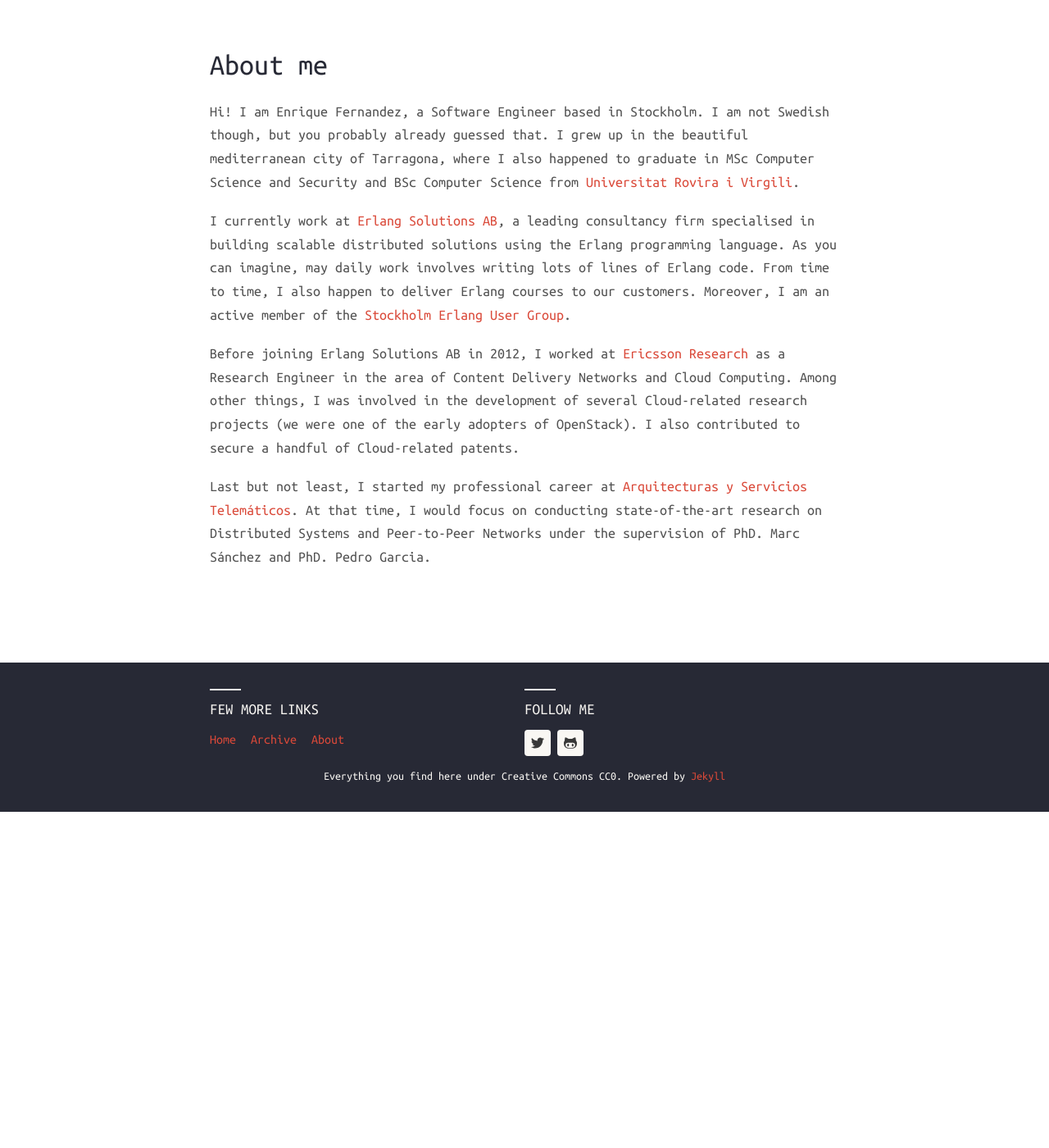
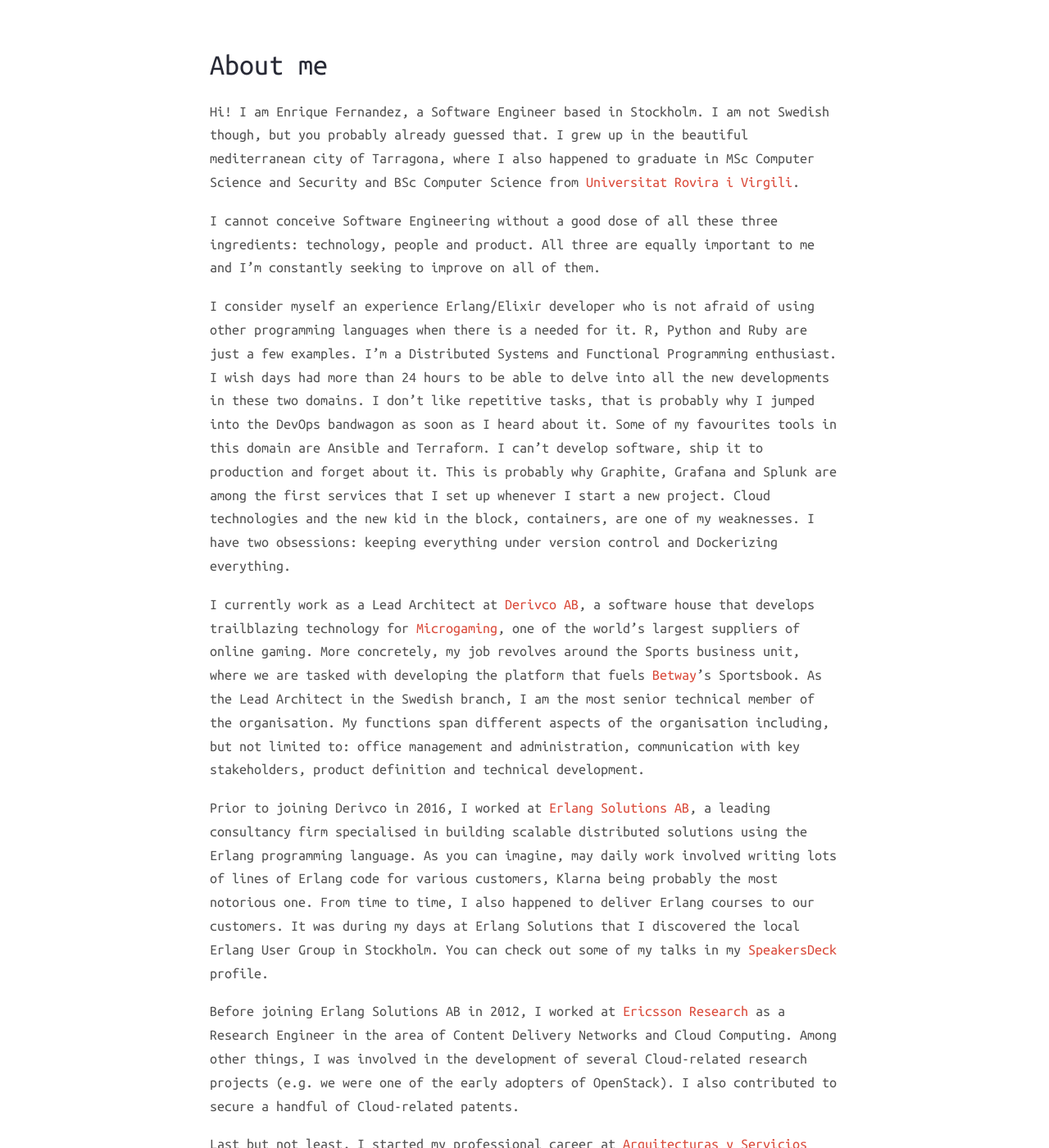
Before and after one commit to efcasado/efcasado.github.io, a Jekyll site: the page built from about.md, in a window 1280 px wide and 1400 px high, scrolled down 209 px. Shown: the whole window at 82% size. Built offline with Jekyll 4.4.1, drawn with Linux system fonts in a browser that asks for light colours; nearby versions of some CDN libraries; before the commit the page ends 1199 px from its top, so only the background shows below that; some of the changed text lies outside the part shown.

Commit message:
Update about.md

```diff
--- a/about.md
+++ b/about.md
@@ -10,28 +10,66 @@
 graduate in MSc Computer Science and Security and BSc Computer
 Science from [Universitat Rovira i Virgili][urv].
 
-I  currently work at [Erlang Solutions AB][esl], a leading consultancy
-firm specialised in building scalable distributed solutions using the
-Erlang programming language. As you can imagine, may daily work involves
-writing lots of lines of Erlang code. From time to time, I also happen
-to deliver Erlang courses to our customers. Moreover, I am an active member
-of the [Stockholm Erlang User Group][seug].
+I cannot conceive Software Engineering without a good dose of all these
+three ingredients: technology, people and product. All three are equally
+important to me and I'm constantly seeking to improve on all of them.
+
+I consider myself an experience Erlang/Elixir developer who is not
+afraid of using other programming languages when there is a needed for it.
+R, Python and Ruby are just a few examples. I'm a Distributed Systems and
+Functional Programming enthusiast. I wish days had more than 24 hours to
+be able to delve into all the new developments in these two domains.
+I don't like repetitive tasks, that is probably why I jumped into the
+DevOps bandwagon as soon as I heard about it. Some of my favourites tools
+in this domain are Ansible and Terraform. I can't develop software, ship
+it to production and forget about it. This is probably why Graphite, Grafana
+and Splunk are among the first services that I set up whenever I start
+a new project. Cloud technologies and the new kid in the block, containers,
+are one of my weaknesses. I have two obsessions: keeping everything under
+version control and Dockerizing everything.
+
+I currently work as a Lead Architect at [Derivco AB][der], a software
+house that develops trailblazing technology for [Microgaming][mg], one of the
+world's largest suppliers of online gaming. More concretely, my job
+revolves around the Sports business unit, where we are tasked with
+developing the platform that fuels [Betway][bw]'s Sportsbook. As the
+Lead Architect in the Swedish branch, I am the most senior technical
+member of the organisation. My functions span different aspects of the
+organisation including, but not limited to: office management and
+administration, communication with key stakeholders, product definition
+and technical development.
+
+Prior to joining Derivco in 2016, I worked at [Erlang Solutions AB][esl],
+a leading consultancy firm specialised in building scalable distributed
+solutions using the Erlang programming language. As you can imagine,
+may daily work involved writing lots of lines of Erlang code for various
+customers, Klarna being probably the most notorious one. From time to time,
+I also happened to deliver Erlang courses to our customers. It was during
+my days at Erlang Solutions that I discovered the local Erlang User Group
+in Stockholm. You can check out some of my talks in my [SpeakersDeck][speakersdeck]
+profile.
 
 Before joining Erlang Solutions AB in 2012, I worked at [Ericsson
 Research][er] as a Research Engineer in the area of Content Delivery Networks
 and Cloud Computing. Among other things, I was involved in the
-development of several Cloud-related research projects (we were one
+development of several Cloud-related research projects (e.g. we were one
 of the early adopters of OpenStack). I also contributed to secure
 a handful of Cloud-related patents.
 
 Last but not least, I started my professional career at [Arquitecturas
-y Servicios Telemáticos][ast]. At that time, I would focus on conducting
-state-of-the-art research on Distributed Systems and Peer-to-Peer Networks
-under the supervision of PhD. Marc Sánchez and PhD. Pedro Garcia.
+y Servicios Telemáticos][ast] in 2009. At that time, I would focus on
+conducting state-of-the-art research on Distributed Systems and Peer-to-Peer
+Networks under the supervision of PhD. Marc Sánchez and PhD. Pedro Garcia.
+As a result of my work at Architecturas y Servicios Telemáticos, I authored
+a series of research papers that can be found in my [DBLP][dblp] profile.
 
+[der]: https://derivco.com/
+[bw]: http://betwaygroup.com/
+[mg]: https://www.microgaming.co.uk/
 [urv]: http://www.urv.cat/
 [esl]: http://erlang-solutions.com
-[seug]: http://www.meetup.com/Erlang-User-Group-Stockholm/
+[speakersdeck]: https://speakerdeck.com/efcasado/
 [er]: http://www.ericsson.com/
 [linkedin]: http://se.linkedin.com/pub/enrique-fern%C3%A1ndez-casado/b/2ab/359/en
 [ast]: http://ast-deim.urv.cat/web/
+[dblp]: http://dblp.uni-trier.de/pers/hd/f/Fern=aacute=ndez=Casado:Enrique
```
